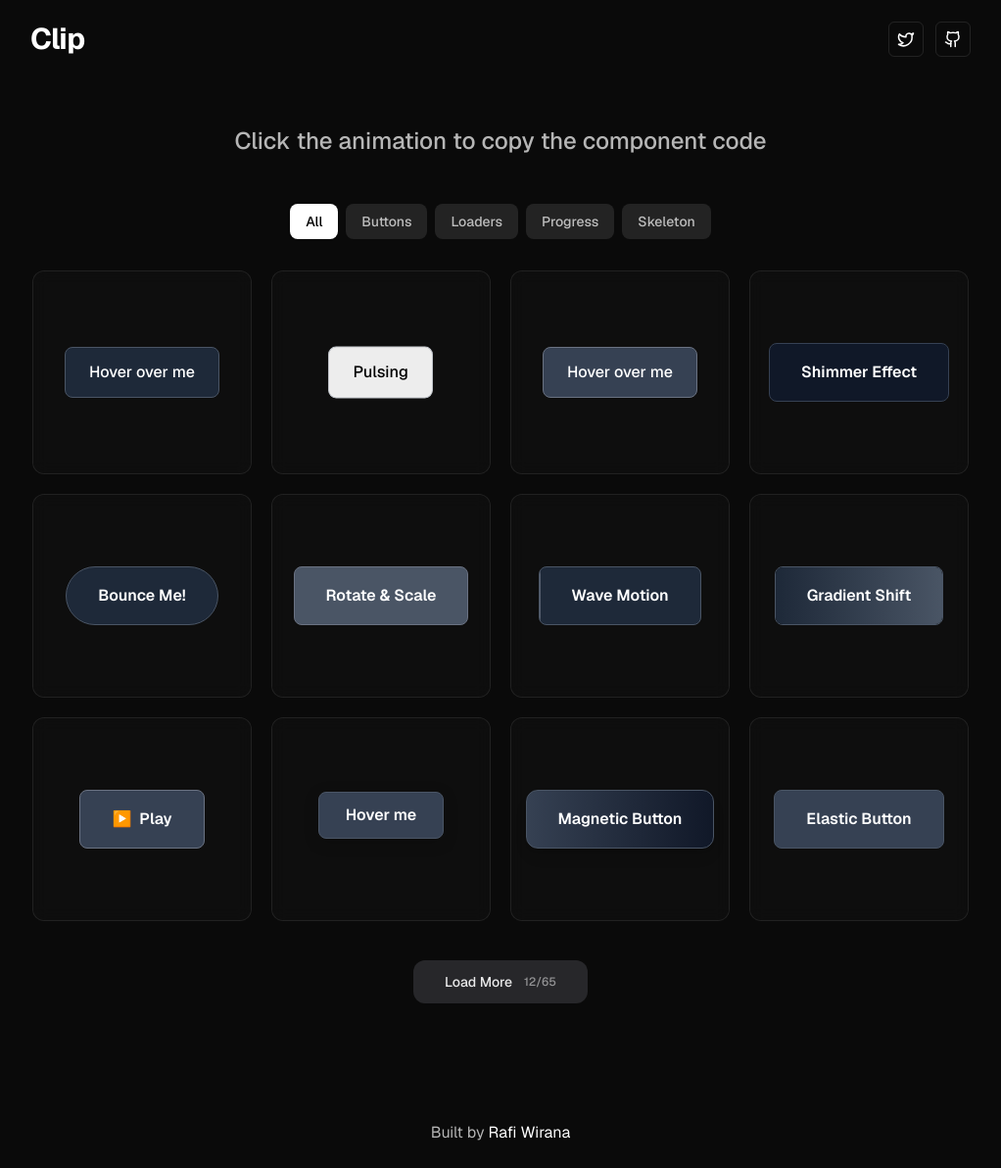
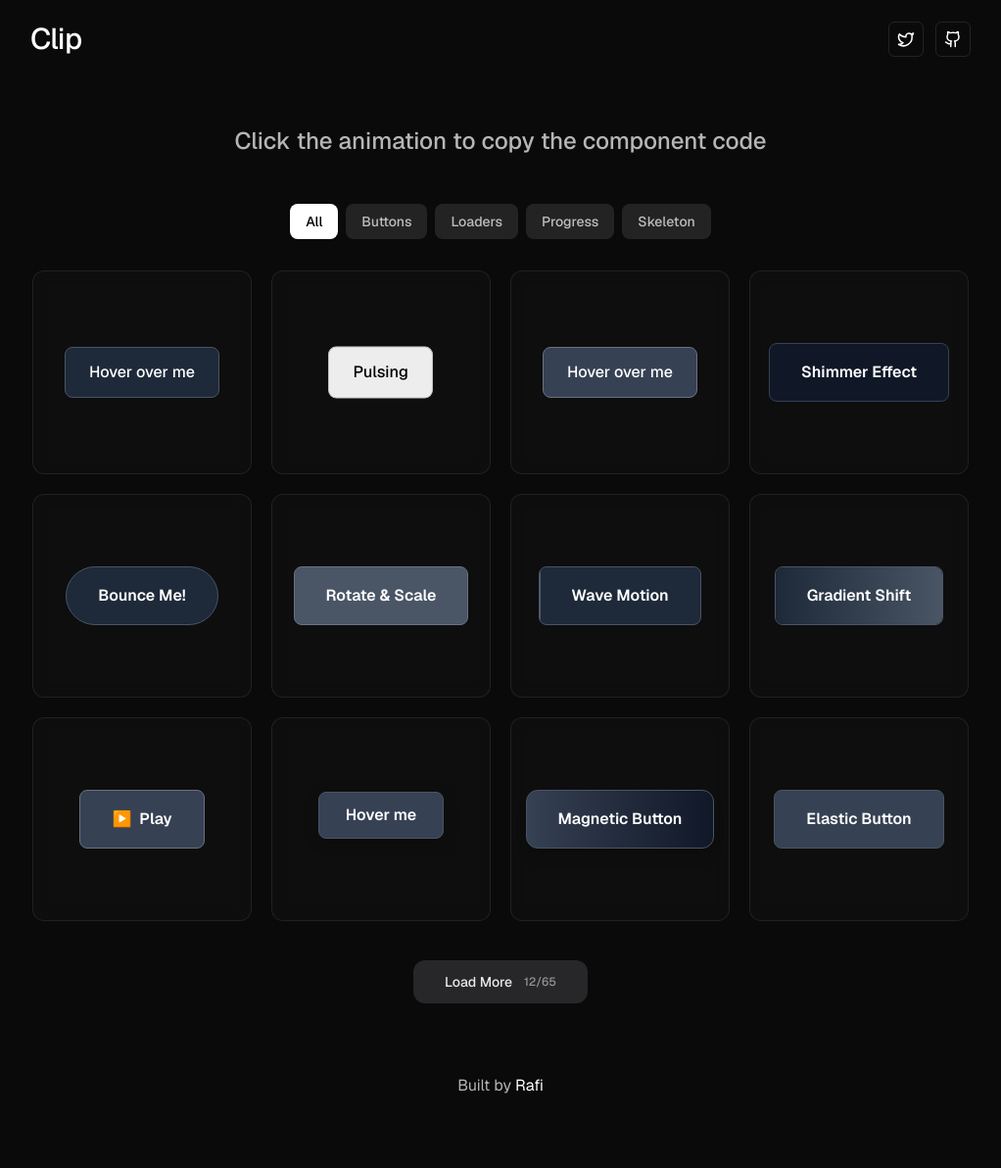
Before and after one commit to ahmadrafidev/ui-clip, a Next.js app: page / in a window 1280 px wide. Shown: the whole page at 98% size, without its empty margins (129-1151 px from the left). After the commit the page ends 1144 px from the top, so only its background shows below. Built offline with nearby package versions, Linux system fonts and the light colour scheme.

Commit message:
refine footer and header

```diff
--- a/components/brand.tsx
+++ b/components/brand.tsx
@@ -3,19 +3,12 @@ import Link from "next/link";
 type BrandProps = {
   href?: string;
   className?: string;
-  size?: "sm" | "md" | "lg";
 };
 
-const sizeToClass: Record<NonNullable<BrandProps["size"]>, string> = {
-  sm: "text-base",
-  md: "text-xl",
-  lg: "text-2xl sm:text-3xl",
-};
-
-export function Brand({ href = "/", className = "", size = "md" }: BrandProps) {
+export function Brand({ href = "/", className = "" }: BrandProps) {
   return (
-    <Link href={href} aria-label="Clip" className={`hover:opacity-80 transition-opacity duration-200 ${className}`}>
-      <span className={`font-bold tracking-tight text-foreground ${sizeToClass[size]}`}>
+    <Link href={href} aria-label="Clip" className={`hover:opacity-80 transition-opacity duration-150 ${className}`}>
+      <span className="text-xl sm:text-2xl lg:text-3xl font-medium font-sans tracking-tight text-foreground">
         Clip
       </span>
     </Link>
--- a/components/site-footer.tsx
+++ b/components/site-footer.tsx
@@ -1,11 +1,11 @@
 export function SiteFooter() {
   return (
-    <footer className="mt-10 md:mt-12">
+    <footer className="">
       <div className="mx-auto py-6 flex items-center justify-center">
         <span className="text-sm md:text-base text-foreground/70">
           Built by {""}
           <a href="https://x.com/rafiwiranaa" target="_blank" rel="noreferrer" className="hover:underline text-foreground">
-            Rafi Wirana
+            Rafi
           </a>
         </span>
       </div>
```
